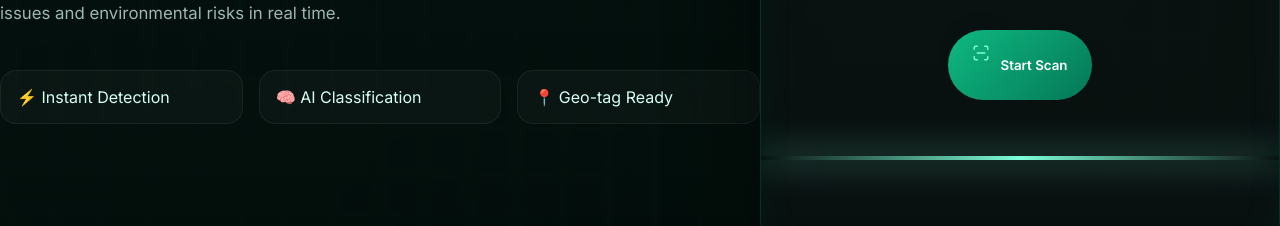
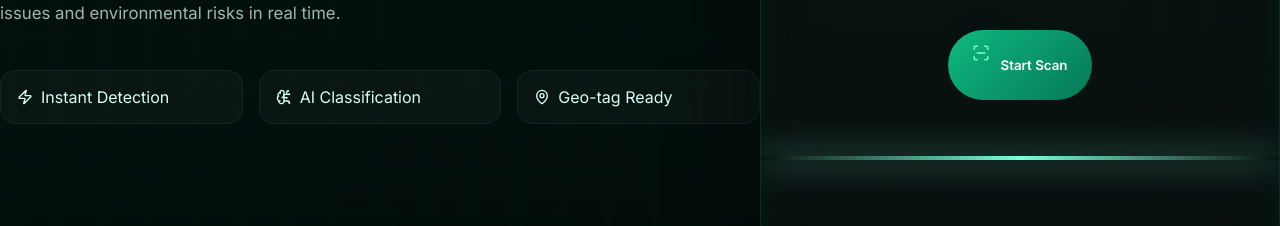
Before and after one commit to sanskarupadhyay2009-web/civicclean-ai, a React (Vite) app in the folder frontend/: page / in a window 1280 px wide. Shown: the part 2504-2730 px from the top of the page. Built offline with nearby package versions, Linux system fonts and the light colour scheme.

Commit message:
Update ScanSection.jsx

```diff
--- a/frontend/src/components/home/ScanSection.jsx
+++ b/frontend/src/components/home/ScanSection.jsx
@@ -1,5 +1,5 @@
 import { motion } from "framer-motion";
-import { UploadCloud, ScanLine } from "lucide-react";
+import { UploadCloud, ScanLine, Zap, BrainCircuit, MapPin } from "lucide-react";
 import { useState } from "react";
 
 import { staggerGroup, popItem, flipIn } from "../../utils/motionVariants";
@@ -41,9 +41,9 @@ function ScanSection() {
 
         <motion.div className="scan-features" variants={staggerGroup(0.1)}>
 
-          <motion.div variants={popItem}>⚡ Instant Detection</motion.div>
-          <motion.div variants={popItem}>🧠 AI Classification</motion.div>
-          <motion.div variants={popItem}>📍 Geo-tag Ready</motion.div>
+          <motion.div variants={popItem}><Zap size={16} /> Instant Detection</motion.div>
+          <motion.div variants={popItem}><BrainCircuit size={16} /> AI Classification</motion.div>
+          <motion.div variants={popItem}><MapPin size={16} /> Geo-tag Ready</motion.div>
 
         </motion.div>
 
```
